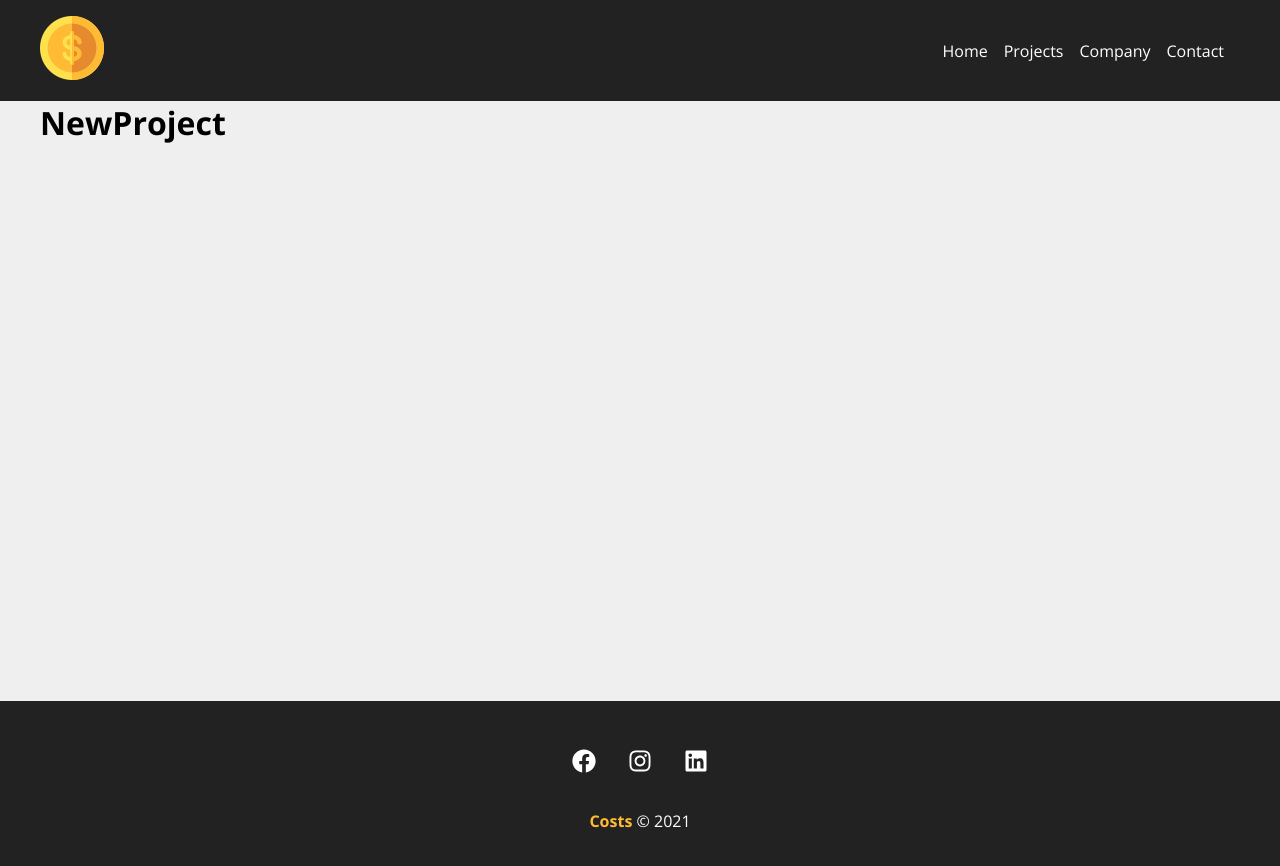
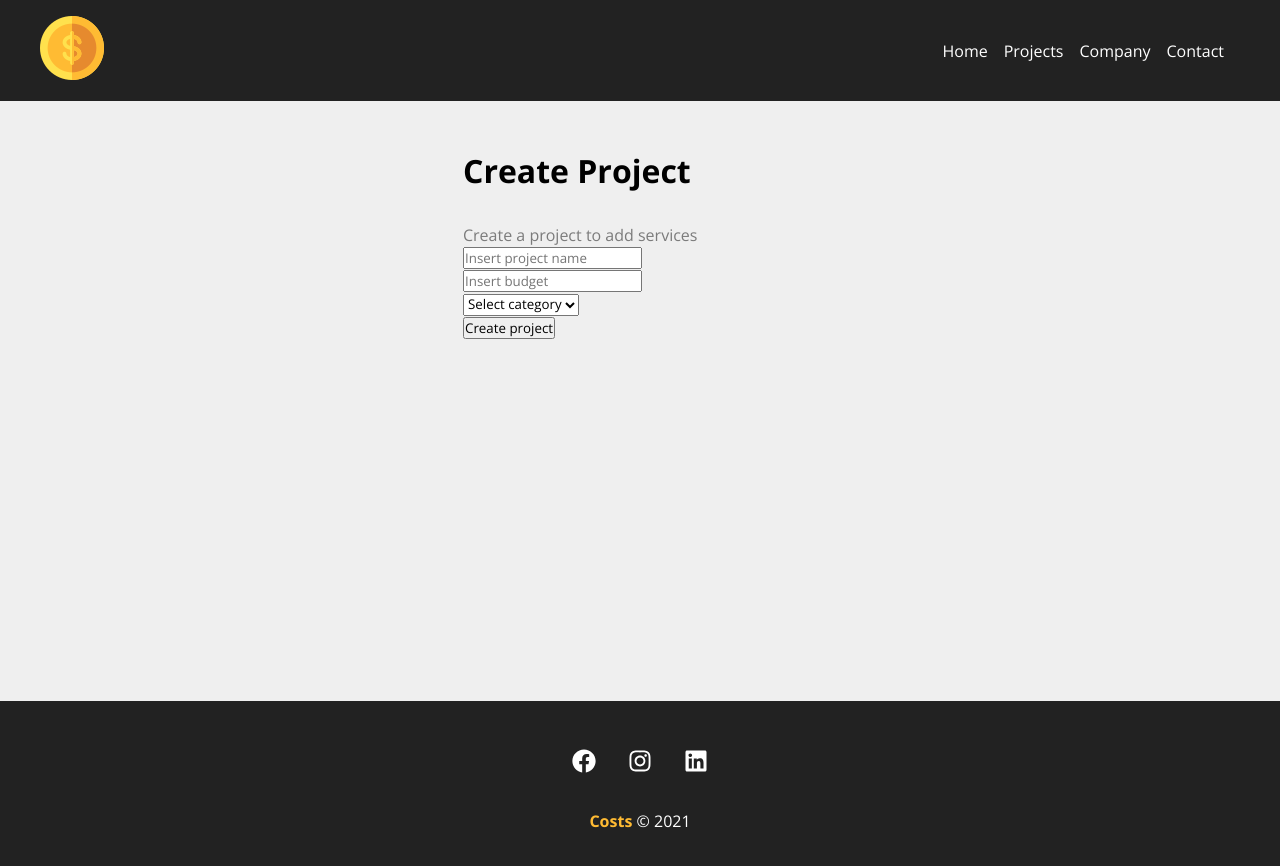
Before and after one commit to henriquengi/project-manager, a React (Create React App) app: page /newproject in a window 1280 px wide. Shown: the top 866 px of the page. Built offline with nearby package versions, Linux system fonts and the light colour scheme.

Commit message:
feat: new project page

```diff
--- a/src/components/pages/NewProject.jsx
+++ b/src/components/pages/NewProject.jsx
@@ -1,5 +1,14 @@
+import styles from "./NewProject.module.css"
+import ProjectForm from "../project/ProjectForm";
+
 function NewProject() {
-  return <h1>NewProject</h1>;
+  return (
+    <div className={styles.newproject_container}>
+      <h1>Create Project</h1>
+      <p>Create a project to add services</p>
+      <ProjectForm />
+    </div>
+  )
 }
 
 export default NewProject;
--- /dev/null
+++ b/src/components/pages/NewProject.module.css
@@ -0,0 +1,13 @@
+.newproject_container {
+  width: 450px;
+  margin: 0 auto;
+  padding: 3em;
+}
+
+.newproject_container h1 {
+  margin-bottom: 1em;
+}
+
+.newproject_container p {
+  color: #7b7b7b;
+}
```
